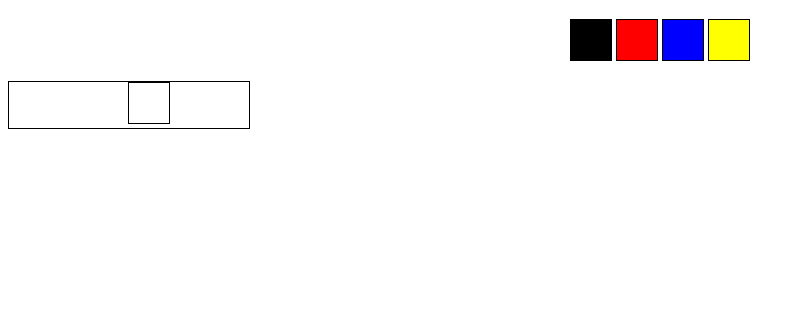
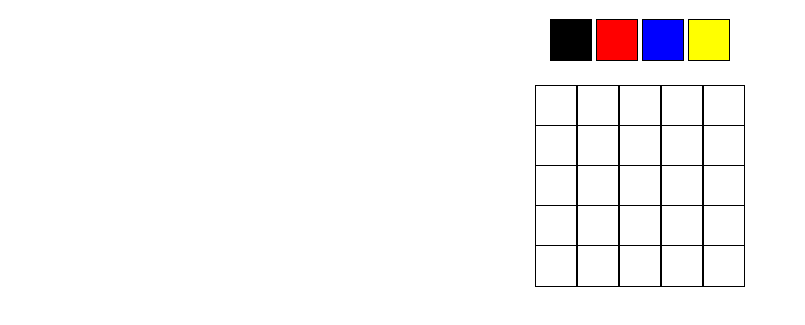
Before and after one commit to Murilo-MRS/trybe-pixel-art, a website: page index.html in a window 1280 px wide. Shown: the part 61-386 px from the top of the page, without its empty margins (0-805 px from the left). Drawn offline with Linux system fonts and the light colour scheme.

Commit message:
add requisitos 3 4 5 6

```diff
--- a/index.html
+++ b/index.html
@@ -9,15 +9,14 @@
   </head>
   <body>
     <h1 id="title">Paleta de Cores</h1>
-    <ul id="color-palette">
-      <li class="color black selected"></li>
-      <li class="color red"></li>
-      <li class="color blue"></li>
-      <li class="color yellow"></li>
-    </ul>
-    <ul id="pixel-board">
-      <li class="pixel"></li>
-    </ul>
+    <div id="color-palette">
+      <div class="color black selected"></div>
+      <div class="color red"></div>
+      <div class="color blue"></div>
+      <div class="color yellow"></div>
+    </div>
+    <div id="pixel-board">
+    </div>
     <script src="script.js"></script>
   </body>
 </html>
--- a/script.js
+++ b/script.js
@@ -0,0 +1,12 @@
+const paletaCor = document.getElementById('color-palette');
+const pixelBoard = document.getElementById('pixel-board');
+
+
+function quadroPixel() {
+    for (let index = 0; index < 25; index += 1) {
+        const pixel = document.createElement('div');
+        pixel.classList = 'pixel white';
+        pixelBoard.appendChild(pixel)
+    }
+}
+quadroPixel();
--- a/style.css
+++ b/style.css
@@ -1,5 +1,10 @@
 body {
   text-align: center;
+}
+
+#color-palette {
+  margin: 0;
+  padding: 0;
 }
 
 .color {
@@ -24,15 +29,21 @@ body {
   display: inline-block;
   background-color: yellow;
 }
-
+.white {
+  display: inline-block;
+  background-color: white;
+}
 .pixel {
   display: inline-block;
   border: 1px solid black;
   width: 40px;
   height: 40px;
+  margin-bottom: -6px;
 }
 
 #pixel-board {
-  border: 1px solid black;
   width: 200px;
+  height: 220px;
+  margin: 20px auto;
+  width: 220px;
 }
```
